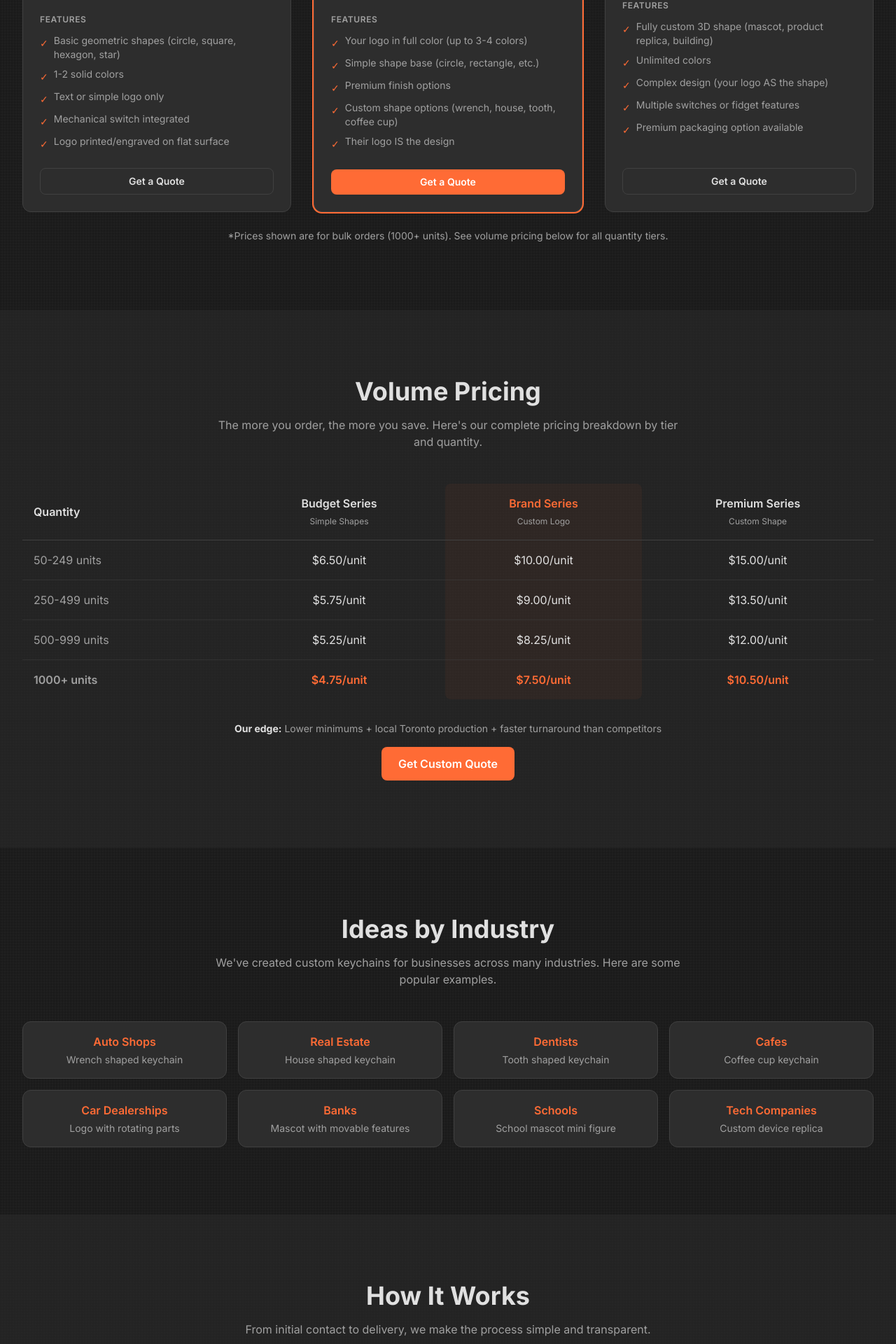
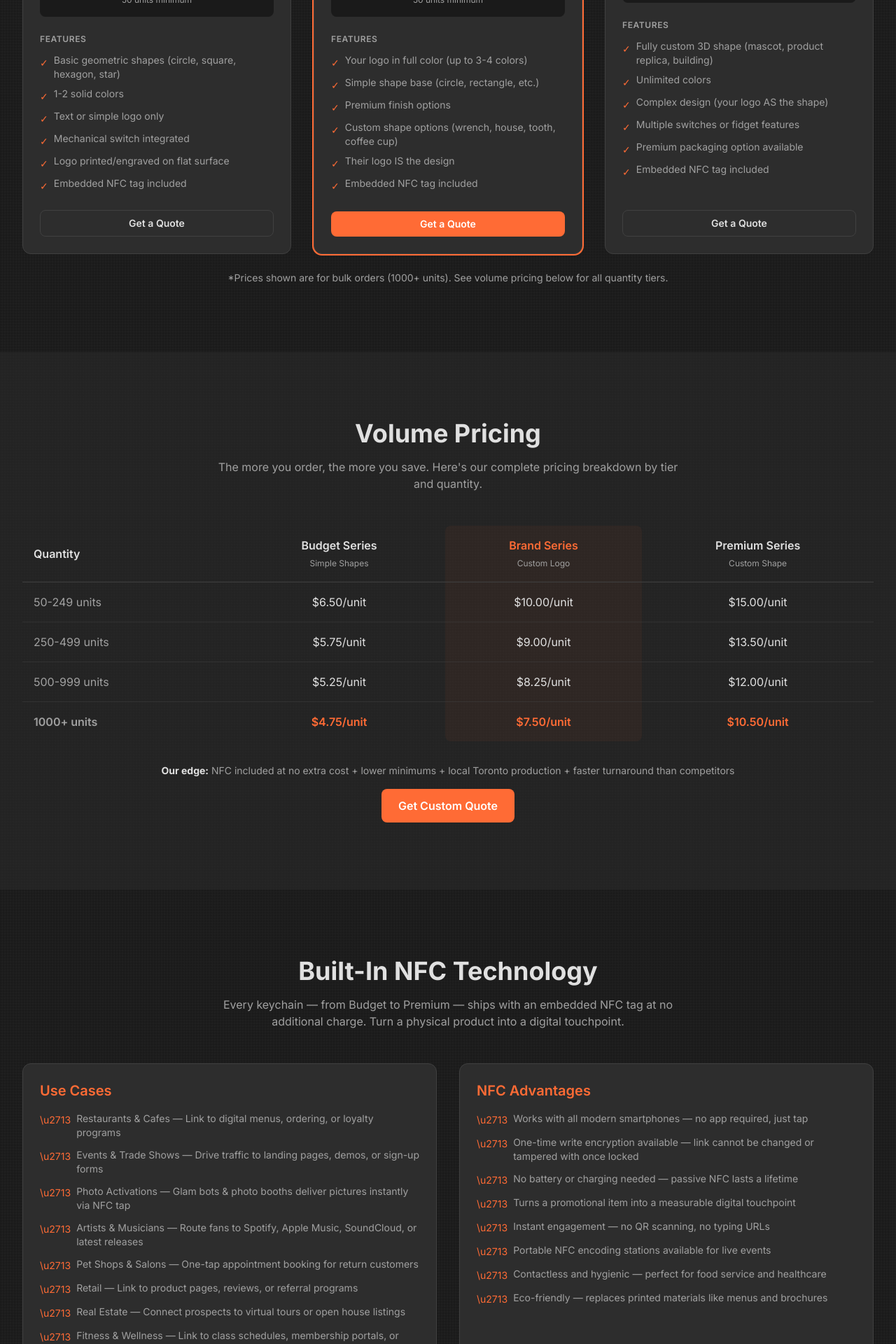
Before and after one commit to ARK650/ArkForge, a Next.js app: page /ArkForge/products in a window 1280 px wide. Shown: the part 880-2800 px from the top of the page at 70% size. Built offline with nearby package versions, Linux system fonts and the light colour scheme.

Commit message:
Add NFC technology content across all pages - embedded NFC tags standard with every keychain

```diff
--- a/app/about/page.tsx
+++ b/app/about/page.tsx
@@ -6,11 +6,20 @@ import { Container, SectionWrapper, Button, Card } from '@/components/ui';
 export const metadata: Metadata = {
   title: 'About | ArkForge Custom',
   description:
-    'Learn about ArkForge Custom - local, small-batch manufacturing for businesses. Advanced equipment, precision quality, Ontario-based.',
+    'Learn about ArkForge Custom - NFC-enabled custom keychains, local small-batch manufacturing for businesses. Advanced equipment, precision quality, Toronto-based.',
 };
 
 // Capabilities data
 const capabilities = [
+  {
+    title: 'NFC Technology',
+    description: 'Every keychain includes an embedded NFC tag at no extra cost — connecting physical products to digital experiences.',
+    icon: (
+      <svg className="w-8 h-8" fill="none" stroke="currentColor" viewBox="0 0 24 24">
+        <path strokeLinecap="round" strokeLinejoin="round" strokeWidth={1.5} d="M8.111 16.404a5.5 5.5 0 017.778 0M12 20h.01m-7.08-7.071c3.904-3.905 10.236-3.905 14.141 0M1.394 9.393c5.857-5.858 15.355-5.858 21.213 0" />
+      </svg>
+    ),
+  },
   {
     title: 'Multi-Color Production',
     description: 'Full-color capabilities for vibrant, eye-catching branded products.',
@@ -84,7 +93,9 @@ export default function AboutPage() {
                 ArkForge Custom is a boutique manufacturing studio specializing in
                 custom branded products for businesses. We believe that promotional
                 items should be more than just throwaway trinkets — they should be
-                products people genuinely want to keep and use.
+                products people genuinely want to keep and use. That&apos;s why every
+                keychain we produce comes with an embedded NFC tag at no additional
+                cost — turning a tactile keepsake into a digital touchpoint.
               </p>
               <p className="mt-4 text-text-secondary leading-relaxed">
                 Based in Ontario, we use advanced manufacturing equipment to produce
@@ -124,7 +135,8 @@ export default function AboutPage() {
               To help businesses make lasting impressions through thoughtfully
               designed, precision-manufactured products that people actually want
               to keep. We bridge the gap between mass-produced promotional items
-              and truly custom, quality goods.
+              and truly custom, NFC-enabled goods that connect the physical and
+              digital world.
             </p>
           </div>
         </Container>
--- a/app/contact/page.tsx
+++ b/app/contact/page.tsx
@@ -100,7 +100,7 @@ export default function ContactPage() {
               Let&apos;s <span className="text-accent">Build</span> Together
             </h1>
             <p className="text-lg md:text-xl text-text-secondary">
-              Ready to elevate your brand with custom products? Get in touch and
+              Ready to elevate your brand with NFC-enabled custom keychains? Get in touch and
               let&apos;s discuss your vision. We typically respond within 24 hours.
             </p>
           </motion.div>
--- a/app/gallery/page.tsx
+++ b/app/gallery/page.tsx
@@ -79,7 +79,8 @@ export default function GalleryPage() {
             </h1>
             <p className="mt-4 text-lg text-text-secondary">
               Browse examples of our clicky keychains across all three tiers.
-              Each design is fully customizable with your branding.
+              Each design is fully customizable with your branding and comes
+              with an embedded NFC tag included at no extra cost.
             </p>
           </div>
         </Container>
--- a/app/page.tsx
+++ b/app/page.tsx
@@ -4,6 +4,15 @@ import { Container, SectionWrapper, Button, Card } from '@/components/ui';
 
 // Feature cards data
 const features = [
+  {
+    title: 'NFC-Enabled Standard',
+    description: 'Every keychain comes with an embedded NFC tag at no extra cost. Link to websites, menus, portfolios, booking pages, and more.',
+    icon: (
+      <svg className="w-8 h-8" fill="none" stroke="currentColor" viewBox="0 0 24 24">
+        <path strokeLinecap="round" strokeLinejoin="round" strokeWidth={1.5} d="M8.111 16.404a5.5 5.5 0 017.778 0M12 20h.01m-7.08-7.071c3.904-3.905 10.236-3.905 14.141 0M1.394 9.393c5.857-5.858 15.355-5.858 21.213 0" />
+      </svg>
+    ),
+  },
   {
     title: 'Low Minimums',
     description: 'Start with as few as 50 units. Perfect for small businesses testing the waters.',
@@ -37,19 +46,19 @@ const features = [
 const productTiers = [
   {
     title: 'Budget Series',
-    description: 'Simple shapes, 1-2 colors. Starting at $4.75/unit.',
+    description: 'Simple shapes, 1-2 colors + NFC tag. Starting at $4.75/unit.',
     image: '/ArkForge/images/budget-series.jpg',
     badge: 'From 50 units',
   },
   {
     title: 'Brand Series',
-    description: 'Custom logo, up to 4 colors. Starting at $7.50/unit.',
+    description: 'Custom logo, up to 4 colors + NFC tag. Starting at $7.50/unit.',
     image: '/ArkForge/images/brand-series.jpg',
     badge: 'Most Popular',
   },
   {
     title: 'Premium Series',
-    description: 'Fully custom 3D shapes. Starting at $10.50/unit.',
+    description: 'Fully custom 3D shapes + NFC tag. Starting at $10.50/unit.',
     image: '/ArkForge/images/premium-series.jpg',
     badge: 'Maximum Impact',
   },
@@ -70,9 +79,9 @@ export default function HomePage() {
                   <span className="text-accent">People Actually Keep</span>
                 </h1>
                 <p className="mt-6 text-lg md:text-xl text-text-secondary leading-relaxed">
-                  Branded fidget keychains with satisfying mechanical switches.
-                  Three pricing tiers to fit any budget, with minimums starting
-                  at just 50 units. Made locally in Toronto.
+                  Branded fidget keychains with satisfying mechanical switches
+                  and embedded NFC technology — included standard at every price point.
+                  Three tiers to fit any budget, starting at just 50 units. Made in Toronto.
                 </p>
                 <div className="mt-8 flex flex-col sm:flex-row gap-4">
                   <Link href="/contact">
@@ -151,7 +160,7 @@ export default function HomePage() {
             </p>
           </div>
 
-          <div className="grid grid-cols-1 md:grid-cols-3 gap-6 lg:gap-8">
+          <div className="grid grid-cols-1 sm:grid-cols-2 md:grid-cols-4 gap-6 lg:gap-8">
             {features.map((feature) => (
               <Card key={feature.title} className="p-6 lg:p-8">
                 <div className="text-accent mb-4">{feature.icon}</div>
@@ -173,8 +182,8 @@ export default function HomePage() {
               Three Tiers to Fit Any Budget
             </h2>
             <p className="mt-4 text-text-secondary max-w-2xl mx-auto">
-              From simple branded shapes to fully custom mascot designs,
-              we have options for every business size and budget.
+              From simple branded shapes to fully custom mascot designs — all with
+              embedded NFC technology included at no extra cost.
             </p>
           </div>
 
@@ -216,8 +225,51 @@ export default function HomePage() {
         </Container>
       </SectionWrapper>
 
+      {/* NFC Technology Section */}
+      <SectionWrapper className="bg-surface/50">
+        <Container>
+          <div className="text-center mb-12">
+            <h2 className="text-3xl md:text-4xl font-bold text-text-primary">
+              Every Keychain is{' '}
+              <span className="text-accent">NFC-Enabled</span>
+            </h2>
+            <p className="mt-4 text-text-secondary max-w-2xl mx-auto">
+              Embedded NFC tags come standard with every unit at no additional cost.
+              One tap connects your customers to any digital experience.
+            </p>
+          </div>
+
+          <div className="grid grid-cols-1 sm:grid-cols-2 lg:grid-cols-3 gap-6">
+            {[
+              { title: 'Restaurants & Cafes', desc: 'Link directly to your digital menu, ordering page, or loyalty program.' },
+              { title: 'Events & Activations', desc: 'Photo booths, glam bots, and live events — tap to instantly receive photos and media.' },
+              { title: 'Artists & Musicians', desc: 'Route fans to Spotify, Apple Music, SoundCloud, or your latest release.' },
+              { title: 'Retail & Pet Shops', desc: 'Make rebooking easy — one tap to schedule appointments or reorder products.' },
+              { title: 'Sales & Trade Shows', desc: 'Hand out NFC keychains that link prospects to landing pages, demos, or contact forms.' },
+              { title: 'Secure & One-Time Write', desc: 'NFC tags can be encrypted after encoding so the link cannot be changed or tampered with.' },
+            ].map((item) => (
+              <div key={item.title} className="p-5 bg-background rounded-xl border border-border">
+                <h3 className="text-accent font-semibold mb-2">{item.title}</h3>
+                <p className="text-sm text-text-secondary">{item.desc}</p>
+              </div>
+            ))}
+          </div>
+
+          <div className="mt-10 p-6 bg-background rounded-xl border border-accent/30 text-center">
+            <p className="text-text-primary font-semibold text-lg">
+              Need on-site NFC encoding?
+            </p>
+            <p className="mt-2 text-text-secondary max-w-2xl mx-auto">
+              We provide portable NFC encoding stations for live events. Perfect for photo
+              activations where each guest receives a keychain pre-loaded with their photos
+              in real time.
+            </p>
+          </div>
+        </Container>
+      </SectionWrapper>
+
       {/* About Teaser Section */}
-      <SectionWrapper className="bg-surface/50">
+      <SectionWrapper>
         <Container>
           <div className="grid grid-cols-1 lg:grid-cols-2 gap-12 items-center">
             <div>
--- a/app/products/page.tsx
+++ b/app/products/page.tsx
@@ -6,7 +6,7 @@ import { Container, SectionWrapper, Button, Card } from '@/components/ui';
 export const metadata: Metadata = {
   title: 'Products | ArkForge Custom',
   description:
-    'Custom branded clicky keychains and fidget toys. Three pricing tiers to fit any budget. Low minimums starting at 50 units.',
+    'Custom branded clicky keychains with embedded NFC technology included at no extra cost. Three pricing tiers to fit any budget. Low minimums starting at 50 units.',
 };
 
 // Product tiers
@@ -22,6 +22,7 @@ const productTiers = [
       'Text or simple logo only',
       'Mechanical switch integrated',
       'Logo printed/engraved on flat surface',
+      'Embedded NFC tag included',
     ],
     products: [
       { name: 'Clicky Keychain', price: '$4.75/unit*' },
@@ -47,6 +48,7 @@ const productTiers = [
       'Premium finish options',
       'Custom shape options (wrench, house, tooth, coffee cup)',
       'Their logo IS the design',
+      'Embedded NFC tag included',
     ],
     products: [
       { name: 'Clicky Keychain', price: '$7.50/unit*' },
@@ -73,6 +75,7 @@ const productTiers = [
       'Complex design (your logo AS the shape)',
       'Multiple switches or fidget features',
       'Premium packaging option available',
+      'Embedded NFC tag included',
     ],
     products: [
       { name: 'Clicky Keychain', price: '$10.50/unit*' },
@@ -137,9 +140,11 @@ export default function ProductsPage() {
             </h1>
             <p className="mt-4 text-lg text-text-secondary">
               Branded fidget keychains that people actually want to keep.
+              Every unit includes an embedded NFC tag at no extra cost.
               Three tiers to fit any budget, with minimums starting at just 50 units.
             </p>
             <div className="mt-6 flex flex-wrap justify-center gap-4 text-sm">
+              <span className="px-4 py-2 bg-accent/10 text-accent rounded-full">NFC-Enabled Standard</span>
               <span className="px-4 py-2 bg-accent/10 text-accent rounded-full">Low Minimums</span>
               <span className="px-4 py-2 bg-accent/10 text-accent rounded-full">Local Toronto Production</span>
               <span className="px-4 py-2 bg-accent/10 text-accent rounded-full">Fast Turnaround</span>
@@ -288,11 +293,84 @@ export default function ProductsPage() {
 
           <div className="mt-8 text-center">
             <p className="text-text-secondary text-sm mb-4">
-              <strong className="text-text-primary">Our edge:</strong> Lower minimums + local Toronto production + faster turnaround than competitors
+              <strong className="text-text-primary">Our edge:</strong> NFC included at no extra cost + lower minimums + local Toronto production + faster turnaround than competitors
             </p>
             <Link href="/contact">
               <Button variant="primary">Get Custom Quote</Button>
             </Link>
+          </div>
+        </Container>
+      </SectionWrapper>
+
+      {/* NFC Technology Section */}
+      <SectionWrapper>
+        <Container>
+          <div className="text-center mb-12">
+            <h2 className="text-3xl md:text-4xl font-bold text-text-primary">
+              Built-In NFC Technology
+            </h2>
+            <p className="mt-4 text-text-secondary max-w-2xl mx-auto">
+              Every keychain — from Budget to Premium — ships with an embedded NFC tag
+              at no additional charge. Turn a physical product into a digital touchpoint.
+            </p>
+          </div>
+
+          <div className="grid grid-cols-1 md:grid-cols-2 gap-6 lg:gap-8">
+            <Card className="p-6">
+              <h3 className="text-xl font-semibold text-accent mb-4">Use Cases</h3>
+              <ul className="space-y-3">
+                {[
+                  'Restaurants & Cafes — Link to digital menus, ordering, or loyalty programs',
+                  'Events & Trade Shows — Drive traffic to landing pages, demos, or sign-up forms',
+                  'Photo Activations — Glam bots & photo booths deliver pictures instantly via NFC tap',
+                  'Artists & Musicians — Route fans to Spotify, Apple Music, SoundCloud, or latest releases',
+                  'Pet Shops & Salons — One-tap appointment booking for return customers',
+                  'Retail — Link to product pages, reviews, or referral programs',
+                  'Real Estate — Connect prospects to virtual tours or open house listings',
+                  'Fitness & Wellness — Link to class schedules, membership portals, or booking pages',
+                ].map((item, idx) => (
+                  <li key={idx} className="flex items-start gap-2 text-sm text-text-secondary">
+                    <span className="text-accent mt-0.5">\u2713</span>
+                    {item}
+                  </li>
+                ))}
+              </ul>
+            </Card>
+
+            <Card className="p-6">
+              <h3 className="text-xl font-semibold text-accent mb-4">NFC Advantages</h3>
+              <ul className="space-y-3">
+                {[
+                  'Works with all modern smartphones — no app required, just tap',
+                  'One-time write encryption available — link cannot be changed or tampered with once locked',
+                  'No battery or charging needed — passive NFC lasts a lifetime',
+                  'Turns a promotional item into a measurable digital touchpoint',
+                  'Instant engagement — no QR scanning, no typing URLs',
+                  'Portable NFC encoding stations available for live events',
+                  'Contactless and hygienic — perfect for food service and healthcare',
+                  'Eco-friendly — replaces printed materials like menus and brochures',
+                ].map((item, idx) => (
+                  <li key={idx} className="flex items-start gap-2 text-sm text-text-secondary">
+                    <span className="text-accent mt-0.5">\u2713</span>
+                    {item}
+                  </li>
+                ))}
+              </ul>
+            </Card>
+          </div>
+
+          <div className="mt-10 p-6 bg-surface rounded-xl border border-accent/30">
+            <div className="text-center">
+              <h3 className="text-lg font-semibold text-text-primary mb-2">
+                On-Site NFC Encoding Stations
+              </h3>
+              <p className="text-text-secondary max-w-2xl mx-auto">
+                Hosting an event with a glam bot or photo booth? We provide portable NFC encoding
+                stations that let each guest tap their keychain to instantly receive their photos.
+                The next group steps up, takes their pictures, and taps — everyone walks away with
+                their memories loaded onto a custom-branded keepsake.
+              </p>
+            </div>
           </div>
         </Container>
       </SectionWrapper>
```
